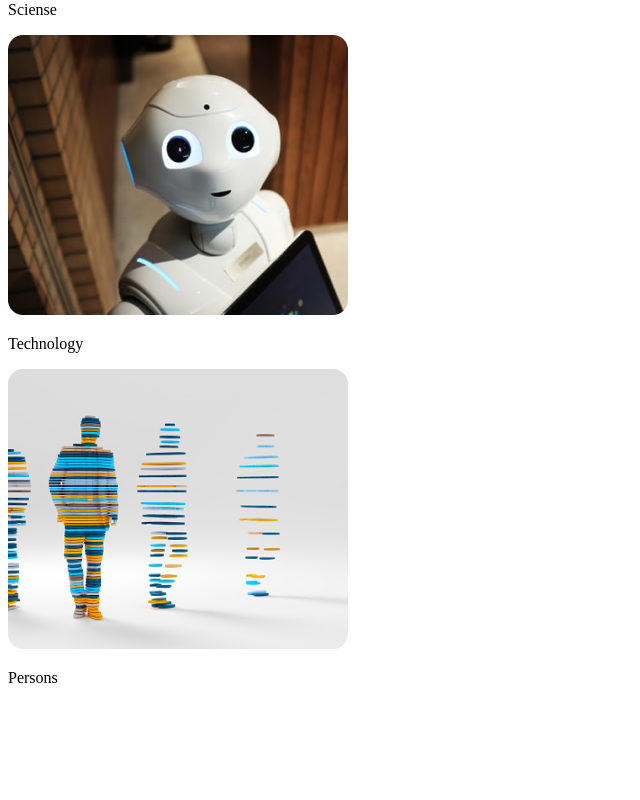
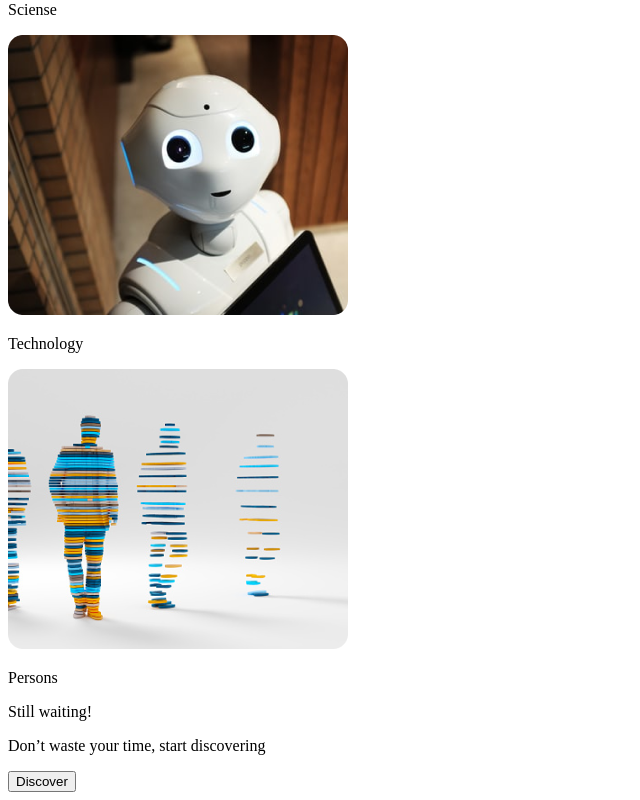
Before and after one commit to Shubbair/WikiApp, a Next.js app: page / in a window 1280 px wide. Shown: the part 968-1768 px from the top of the page, without its empty margins (0-640 px from the left). Before the commit the page ends 1671 px from the top, so only its background shows below. Built offline with nearby package versions, Linux system fonts and the light colour scheme.

Commit message:
Update design

```diff
--- a/pages/index.js
+++ b/pages/index.js
@@ -41,6 +41,11 @@ const Home = () => {
                 </div>
             </div>
         </div>
+        <div className="grid items-center justify-center gap-6 mx-6 my-8 md:my-64">
+            <p className="grid md:text-4xl place-items-center">Still waiting!</p>
+            <p className="text-gray-700 md:text-2xl">Don’t waste your time, start discovering</p>
+            <button className="p-2 bg-yellow-400 rounded text-md btn btn-primary md:text-md lg:text-md lg:p-3">Discover</button>
+        </div>
         </>
      );
 }
```
